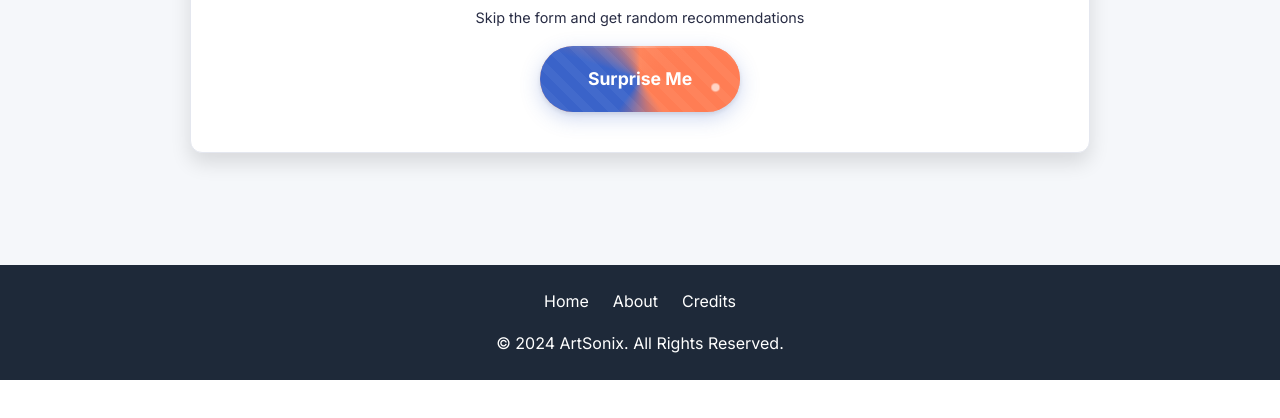
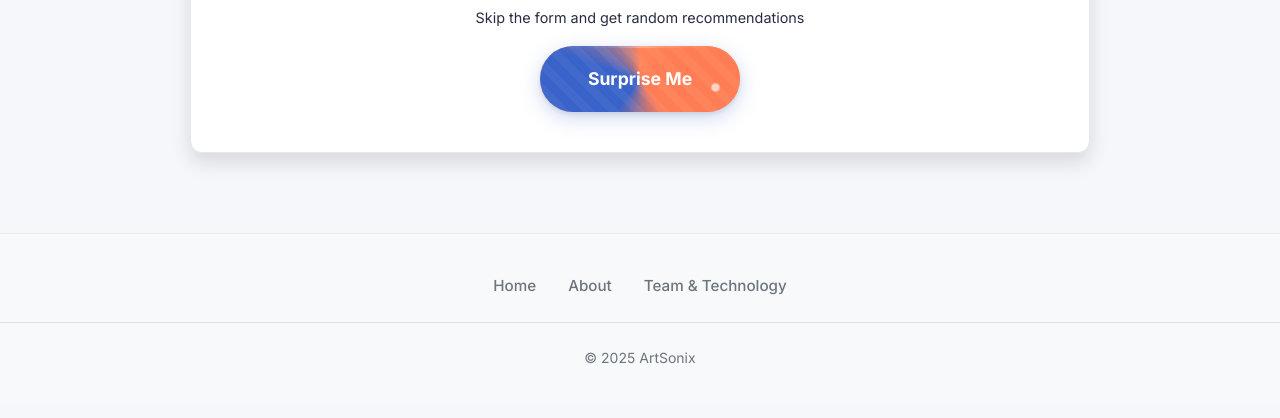
Before and after one commit to lawrence-ivan-reyes/acs-2930-artsonix, a Flask app: page / in a window 1280 px wide; the page is wider, and only the part inside the window is pictured. Shown: the part 2517-2935 px from the top of that part. Before the commit the page ends 2897 px from the top of that part, so only its background shows below. Run offline with Flask 3, Linux system fonts and the light colour scheme; style sheets or scripts are compiled from the project's sources; parts of the project's set-up code (start-up, migrations or seed data) failed here and were passed over.

Commit message:
styled footer

```diff
--- a/static/css/custom.css
+++ b/static/css/custom.css
@@ -3089,3 +3089,52 @@ z-index: -1;
   .art-gallery-section {
     position: relative;
   }
+
+  /* Footer Styles */
+footer {
+    background-color: #f8f9fa;
+    border-top: 1px solid #e9ecef;
+    padding: 2rem 0;
+}
+
+footer .nav {
+    display: flex;
+    justify-content: center;
+    margin-bottom: 1.5rem;
+    border-bottom: 1px solid #dee2e6;
+    padding-bottom: 1rem;
+}
+
+footer .nav-item {
+    margin: 0 1rem;
+}
+
+footer .nav-link {
+    color: #6c757d;
+    text-decoration: none;
+    transition: color 0.3s ease;
+    font-family: 'Inter', sans-serif;
+    font-weight: 500;
+}
+
+footer .nav-link:hover {
+    color: #007bff;
+}
+
+footer .text-center {
+    color: #6c757d;
+    font-family: 'Inter', sans-serif;
+    font-size: 0.875rem;
+}
+
+/* Responsive adjustments */
+@media (max-width: 768px) {
+    footer .nav {
+        flex-direction: column;
+        align-items: center;
+    }
+
+    footer .nav-item {
+        margin: 0.5rem 0;
+    }
+}
--- a/templates/base.html
+++ b/templates/base.html
@@ -120,16 +120,16 @@
     </div>
 
     <!-- Footer -->
-    <footer class="bg-gray-800 text-white py-6 mt-12">
-        <div class="container mx-auto text-center">
-            <div class="flex justify-center space-x-6 mb-4">
-                <a href="/" class="text-white hover:text-yellow-300 transition duration-300">Home</a>
-                <a href="/about" class="text-white hover:text-yellow-300 transition duration-300">About</a>
-                <a href="/credits" class="text-white hover:text-yellow-300 transition duration-300">Credits</a>
-            </div>
-            <p>&copy; 2024 ArtSonix. All Rights Reserved.</p>
-        </div>
-    </footer>
+    <div class="container">
+        <footer class="py-3 my-4">
+          <ul class="nav justify-content-center border-bottom pb-3 mb-3">
+            <li class="nav-item"><a href="/" class="nav-link px-2 text-body-secondary">Home</a></li>
+            <li class="nav-item"><a href="/about" class="nav-link px-2 text-body-secondary">About</a></li>
+            <li class="nav-item"><a href="/credits" class="nav-link px-2 text-body-secondary">Team & Technology</a></li>
+          </ul>
+          <p class="text-center text-body-secondary">© 2025 ArtSonix</p>
+        </footer>
+      </div>
 
 
     <script>
```
